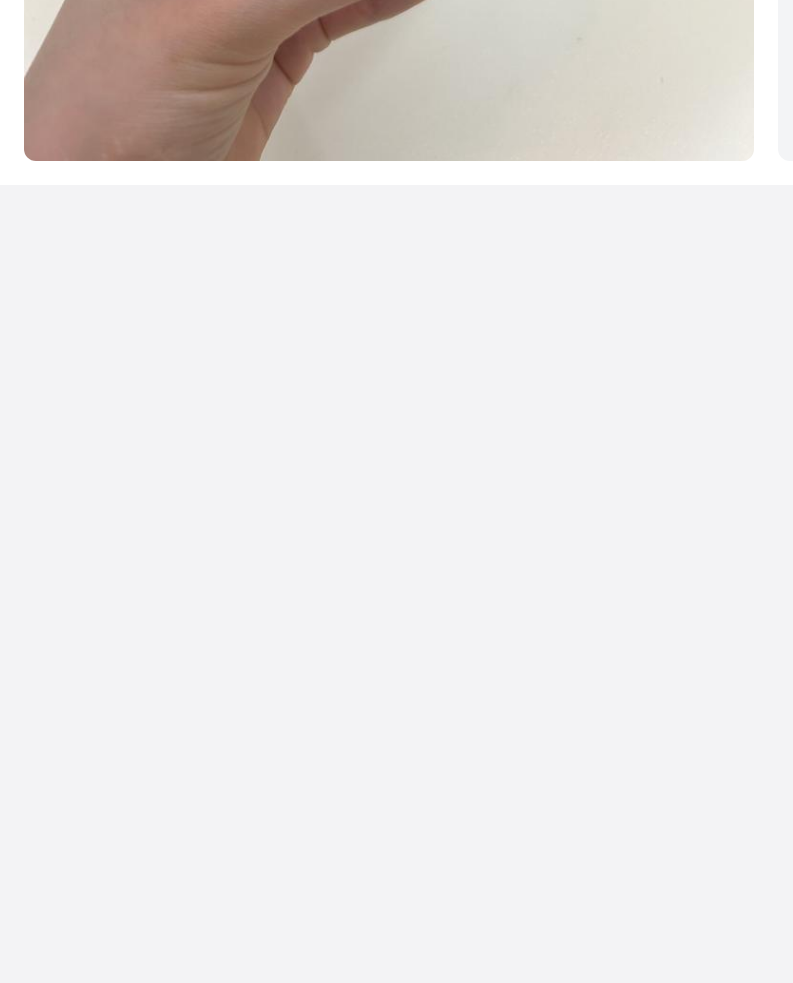
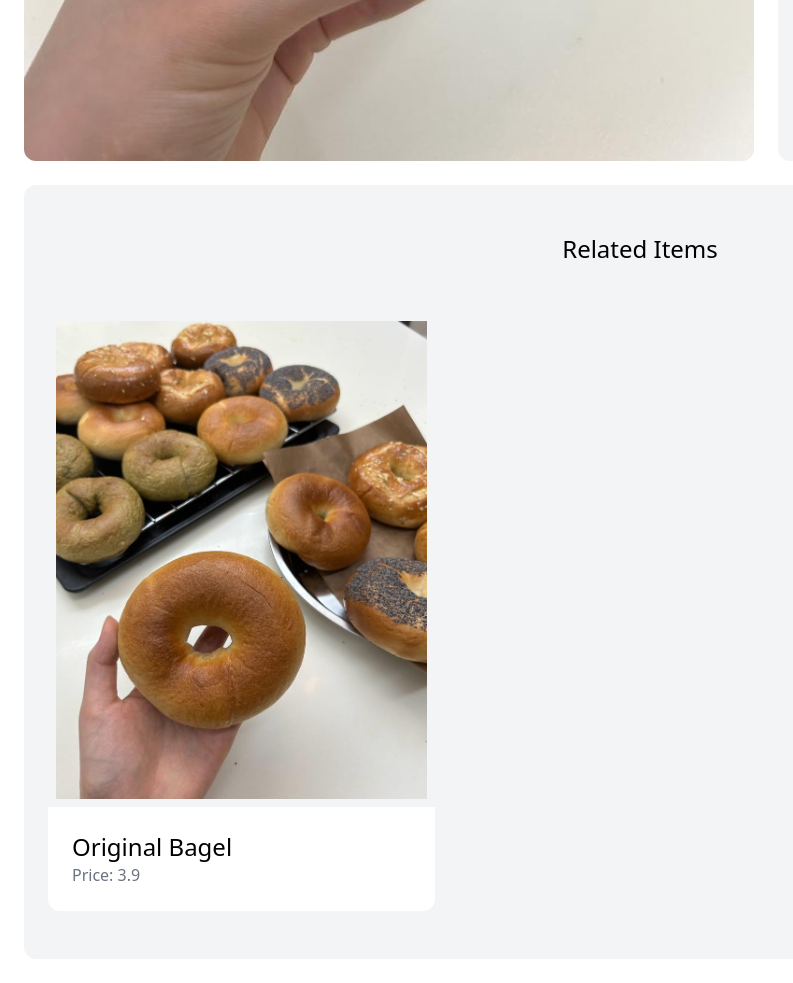
Before and after one commit to BCworkin/JiggleBagels, a Django app: page /items/1/ in a window 1280 px wide. Shown: the part 1185-2168 px from the top of the page, without its empty margins (0-793 px from the left). Before the commit the page ends 1346 px from the top, so only its background shows below. Run offline with Django 4.2, Linux system fonts and the light colour scheme; data comes from the database, SQL or seed files in the repository; some libraries are stand-ins or nearby versions.

Commit message:
done relateditems in item, began sign up page

```diff
--- a/JiggleBagels/JiggleBagels/urls.py
+++ b/JiggleBagels/JiggleBagels/urls.py
@@ -19,11 +19,8 @@ from django.urls import path, include
 from django.conf import settings
 from django.conf.urls.static import static
 
-from home.views import index, contact
-
 urlpatterns = [
-    path('', index, name='index'),
+    path('', include('home.urls')),
     path('items/', include('items.urls')),
-    path('contact/', contact, name='contact'),
     path('admin/', admin.site.urls),
 ] + static(settings.MEDIA_URL, document_root=settings.MEDIA_ROOT)
--- a/JiggleBagels/home/templates/home/base.html
+++ b/JiggleBagels/home/templates/home/base.html
@@ -25,9 +25,9 @@
                 <a href="#" class="text-lg font-semibold hover:text-gray-500"> Seasonal Specials </a>
                 <a href="#" class="text-lg font-semibold hover:text-gray-500"> Cream Cheese </a>
                 <a href="#" class="text-lg font-semibold hover:text-gray-500"> About us</a>
-                <a href="#" class="text-lg font-semibold hover:text-gray-500"> Contact </a>
+                <a href="{% url 'home:contact' %}" class="text-lg font-semibold hover:text-gray-500"> Contact </a>
                 <a href="#" class="px-6 py-3 text-lg font-semibold bg-yellow-400 text-white rounded-xl hover:bg-yellow-500">Login</a>
-                <a href="#" class="px-6 py-3 text-lg font-semibold bg-gray-500 text-white rounded-xl hover:bg-gray-700">Sign up</a>
+                <a href="{% url 'home:signup' %}" class="px-6 py-3 text-lg font-semibold bg-gray-500 text-white rounded-xl hover:bg-gray-700">Sign up</a>
 
         </nav>
         <div class="px-6 py-6">
--- /dev/null
+++ b/JiggleBagels/home/urls.py
@@ -0,0 +1,11 @@
+from django.urls import path
+
+from . import views
+
+app_name = 'home'
+
+urlpatterns = [
+    path('', views.index, name='index'),
+    path('contact/', views.contact, name='contact'),
+    path('signup/', views.signup, name='signup'),
+]
--- a/JiggleBagels/items/templates/items/details.html
+++ b/JiggleBagels/items/templates/items/details.html
@@ -15,4 +15,24 @@
         <a href="#" class="inline-block mt-6 px-6 py-3 text-lg font-semibold bg-yellow-500 text-white rounded-xl hover:bg-yellow-600">Add to Cart</a>
     </div>
 </div>
+<div class="mt-6 px-6 py-12 bg-gray-100 rounded-xl">
+    <h2 class= "mb-12 text-2xl text-center">Related Items</h2>
+
+    <div class="grid grid-cols-3 gap-3">
+        {% for item in related_items %}
+            <div>
+                <a href="{% url 'items:details' item.id %}">
+                    <div>
+                        <img src="{{item.image.url}}" class="px-2 py-2 rounded-t-l">
+                    </div>
+
+                    <div class="p-6 bg-white rounded-b-xl">
+                        <h2 class="text-2xl">{{item.name}}</h2>
+                        <p class="text-gray-500">Price: {{item.price}}</p>
+                    </div>
+                </a>
+            </div>
+        {% endfor %}
+    </div>
+</div>
 {% endblock %}
--- a/JiggleBagels/items/views.py
+++ b/JiggleBagels/items/views.py
@@ -5,7 +5,10 @@ from.models import Item
 # Create your views here.
 def detail(request, pk):
     item = get_object_or_404(Item, pk=pk)
+    related_items = Item.objects.filter(category=item.category, is_sold=False).exclude(pk=pk)[0:2]
+
 
     return render(request, 'items/details.html', {
-        'item': item
+        'item': item,
+        'related_items': related_items,
     })
```
Also changed, not shown: JiggleBagels/home/forms.py (added, +8 -0 lines), JiggleBagels/home/templates/home/signup.html (added, +20 -0 lines), JiggleBagels/home/views.py (+8 -1 lines).
